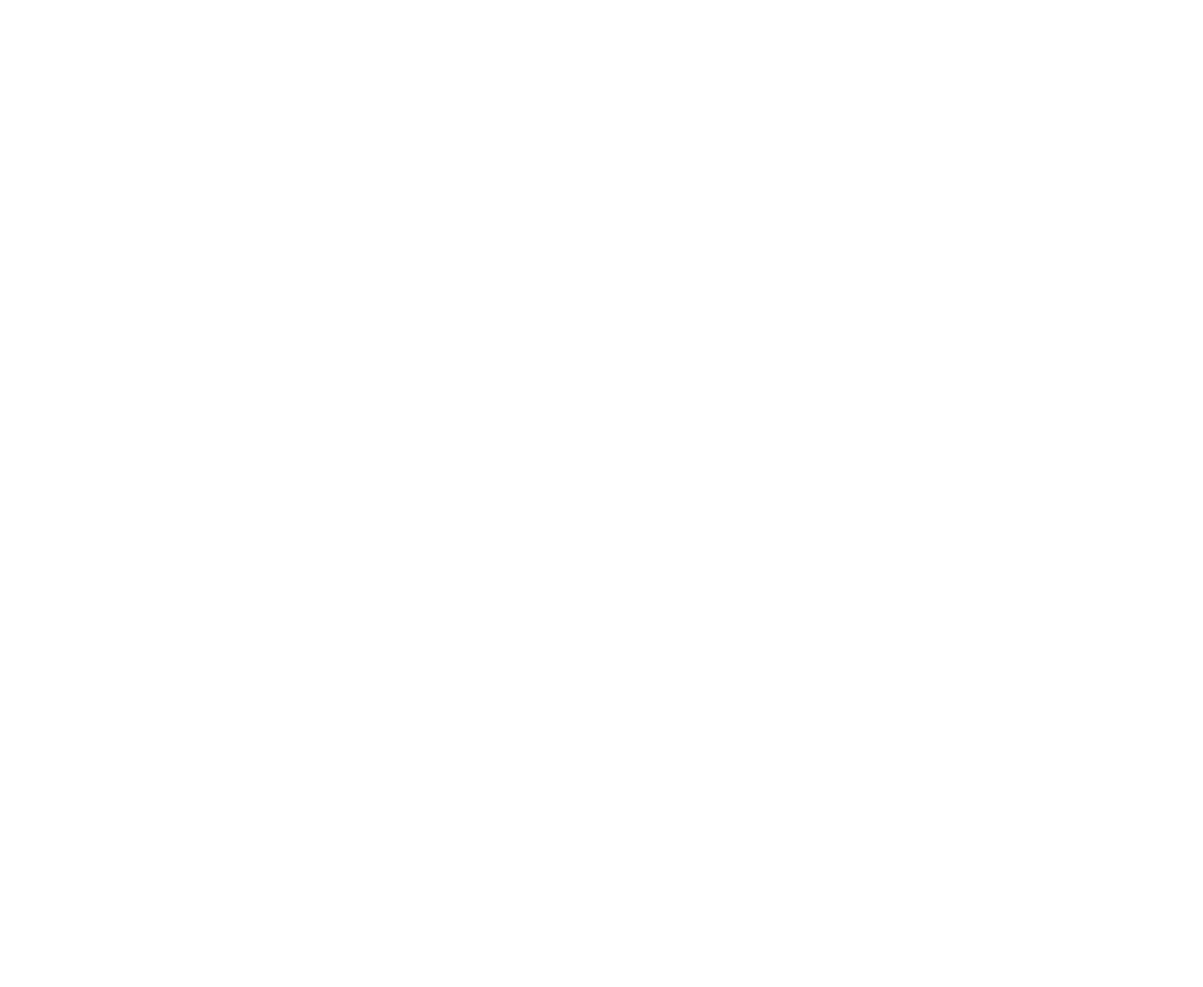
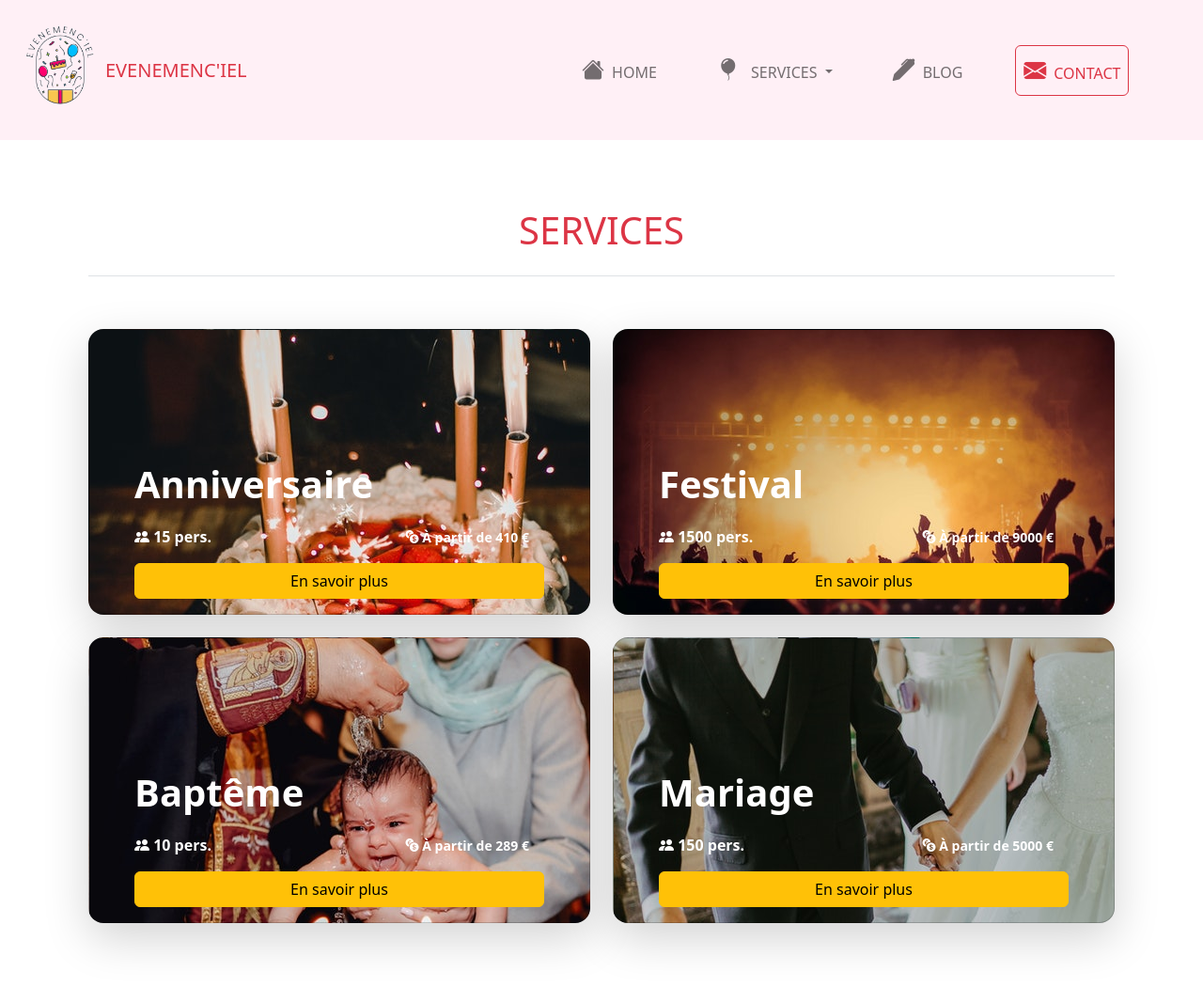
Before and after one commit to baotram1209/tp03-m2i, a plain HTML site: page services.html in a window 1280 px wide. Shown: the whole page at 94% size. Before the commit the page ends 800 px from the top, so only its background shows below. Drawn offline with nearby package versions, Linux system fonts and the light colour scheme.

Commit message:
services page

```diff
--- a/services.html
+++ b/services.html
@@ -0,0 +1,232 @@
+<!DOCTYPE html>
+<html lang="en">
+  <head>
+    <meta charset="UTF-8" />
+    <meta http-equiv="X-UA-Compatible" content="IE=edge" />
+    <meta name="viewport" content="width=device-width, initial-scale=1.0" />
+    <title>TP-bootstrap branch Sophie</title>
+    <!-- Install Bootstrap with CDN -->
+    <!-- Link to put always before file css (Css part of framework bootstrap) -->
+    <link
+      href="https://cdn.jsdelivr.net/npm/bootstrap@5.2.0/dist/css/bootstrap.min.css"
+      rel="stylesheet"
+      integrity="sha384-gH2yIJqKdNHPEq0n4Mqa/HGKIhSkIHeL5AyhkYV8i59U5AR6csBvApHHNl/vI1Bx"
+      crossorigin="anonymous"
+    />
+    <link
+      rel="stylesheet"
+      href="https://cdn.jsdelivr.net/npm/bootstrap-icons@1.9.1/font/bootstrap-icons.css"
+    />
+
+    <link rel="stylesheet" href="css/styles.css" />
+  </head>
+
+  <body>
+    <!-- Content of my page -->
+    <header>
+      <nav class="navbar navbar-expand-lg bg-red-pastel">
+        <div class="container-fluid">
+          <img src="images/logo-new.png" alt="" width="100px" class="p-1" />
+          <a class="navbar-brand text-danger" href="#">EVENEMENC'IEL</a>
+          <button
+            class="navbar-toggler"
+            type="button"
+            data-bs-toggle="collapse"
+            data-bs-target="#navbarNavDropdown"
+            aria-controls="navbarNavDropdown"
+            aria-expanded="false"
+            aria-label="Toggle navigation"
+          >
+            <span class="navbar-toggler-icon"></span>
+          </button>
+          <div class="collapse navbar-collapse offset-3" id="navbarNavDropdown">
+            <ul class="navbar-nav mx-auto">
+              <li class="nav-item">
+                <a class="nav-link me-5" aria-current="page" href="index.html">
+                  <i class="bi bi-house-fill fs-4 text me-2"></i>HOME</a
+                >
+              </li>
+              <li class="nav-item dropdown me-5">
+                <a
+                  class="nav-link dropdown-toggle"
+                  href="services.html"
+                  role="button"
+                  data-bs-toggle="dropdown"
+                  aria-expanded="false"
+                  ><i class="bi bi-balloon-fill fs-4 text me-2"></i>
+                  SERVICES
+                </a>
+                <ul class="dropdown-menu">
+                  <li>
+                    <a class="dropdown-item" href="services.html#wedding"
+                      >Mariage</a
+                    >
+                  </li>
+                  <li>
+                    <a class="dropdown-item" href="services.html#baptism"
+                      >Baptême</a
+                    >
+                  </li>
+                  <li>
+                    <a class="dropdown-item" href="services.html#festival"
+                      >Festival</a
+                    >
+                  </li>
+                  <li>
+                    <a class="dropdown-item" href="services.html#birthday"
+                      >Anniversaire</a
+                    >
+                  </li>
+                </ul>
+              </li>
+              <li class="nav-item">
+                <a class="nav-link me-5" aria-current="page" href="blog.html">
+                  <i class="bi bi-pen-fill fs-4 text me-2"></i>BLOG</a
+                >
+              </li>
+              <li class="nav-item me-5">
+                <a
+                  class="btn btn-outline-danger p-2"
+                  aria-current="page"
+                  href="content.html"
+                >
+                  <i class="bi bi-envelope-fill fs-4 text me-2"></i>CONTACT</a
+                >
+              </li>
+            </ul>
+          </div>
+        </div>
+      </nav>
+    </header>
+    <!-- Services-->
+    <main>
+      <!-- link for custom cards https://getbootstrap.com/docs/5.2/examples/features/ -->
+      <div class="container px-4 py-5" id="custom-cards">
+        <h1 class="h1 text-uppercase text-danger text-center p-4 border-bottom">
+          Services
+        </h1>
+
+        <div class="row row-cols-1 row-cols-lg-2 align-items-stretch g-4 py-5">
+          <!--card 1-->
+          <div class="col" id="birthday">
+            <div
+              class="card card-cover h-100 overflow-hidden text-bg-dark rounded-4 shadow-lg"
+              style="background-image: url('images/birthday2.jpg')"
+            >
+              <div
+                class="d-flex flex-column h-100 p-5 pb-3 text-white text-shadow-1"
+              >
+                <h2 class="pt-5 mt-5 mb-4 display-6 lh-1 fw-bold">
+                  Anniversaire
+                </h2>
+                <ul class="d-flex list-unstyled mt-auto fw-bold">
+                  <li class="me-auto">
+                    <i class="bi bi-people-fill"></i> 15 pers.
+                  </li>
+                  <li class="d-flex align-items-center me-3">
+                    <svg class="bi me-2" width="1em" height="1em">
+                      <use xlink:href="#geo-fill"></use>
+                    </svg>
+                    <small
+                      ><i class="bi bi-currency-exchange"></i> À partir de 410
+                      €</small
+                    >
+                  </li>
+                </ul>
+                <button class="btn btn-warning">En savoir plus</button>
+              </div>
+            </div>
+          </div>
+          <!--card 2-->
+          <div class="col" id="festival">
+            <div
+              class="card card-cover h-100 overflow-hidden text-bg-dark rounded-4 shadow-lg"
+              style="background-image: url('images/festival.jpg')"
+            >
+              <div
+                class="d-flex flex-column h-100 p-5 pb-3 text-white text-shadow-1"
+              >
+                <h2 class="pt-5 mt-5 mb-4 display-6 lh-1 fw-bold">Festival</h2>
+                <ul class="d-flex list-unstyled mt-auto fw-bold">
+                  <li class="me-auto">
+                    <i class="bi bi-people-fill"></i> 1500 pers.
+                  </li>
+                  <li class="d-flex align-items-center me-3">
+                    <small
+                      ><i class="bi bi-currency-exchange"></i> À partir de 9000
+                      €</small
+                    >
+                  </li>
+                </ul>
+                <button class="btn btn-warning">En savoir plus</button>
+              </div>
+            </div>
+          </div>
+
+          <!--card 3-->
+          <div class="col" id="baptism">
+            <div
+              class="card card-cover h-100 overflow-hidden text-bg-dark rounded-4 shadow-lg"
+              style="background-image: url('images/baptism.jpg')"
+            >
+              <div
+                class="d-flex flex-column h-100 p-5 pb-3 text-white text-shadow-1"
+              >
+                <h2 class="pt-5 mt-5 mb-4 display-6 lh-1 fw-bold">Baptême</h2>
+                <ul class="d-flex list-unstyled mt-auto fw-bold">
+                  <li class="me-auto">
+                    <i class="bi bi-people-fill"></i> 10 pers.
+                  </li>
+                  <li class="d-flex align-items-center me-3">
+                    <svg class="bi me-2" width="1em" height="1em">
+                      <use xlink:href="#geo-fill"></use>
+                    </svg>
+                    <small
+                      ><i class="bi bi-currency-exchange"></i> À partir de 289
+                      €</small
+                    >
+                  </li>
+                </ul>
+                <button class="btn btn-warning">En savoir plus</button>
+              </div>
+            </div>
+          </div>
+          <!--card 4-->
+          <div class="col" id="wedding">
+            <div
+              class="card card-cover h-100 overflow-hidden text-bg-dark rounded-4 shadow-lg"
+              style="background-image: url('images/wedding.jpg')"
+            >
+              <div
+                class="d-flex flex-column h-100 p-5 pb-3 text-white text-shadow-1"
+              >
+                <h2 class="pt-5 mt-5 mb-4 display-6 lh-1 fw-bold">Mariage</h2>
+                <ul class="d-flex list-unstyled mt-auto fw-bold">
+                  <li class="me-auto">
+                    <i class="bi bi-people-fill"></i> 150 pers.
+                  </li>
+                  <li class="d-flex align-items-center me-3">
+                    <small
+                      ><i class="bi bi-currency-exchange"></i> À partir de 5000
+                      €</small
+                    >
+                  </li>
+                </ul>
+                <button class="btn btn-warning">En savoir plus</button>
+              </div>
+            </div>
+          </div>
+        </div>
+      </div>
+    </main>
+
+    <!-- End of Content of my page -->
+
+    <!-- Script to put at the end of body (JS part of framework bootstrap)-->
+    <script
+      src="https://cdn.jsdelivr.net/npm/bootstrap@5.2.0/dist/js/bootstrap.bundle.min.js"
+      integrity="sha384-A3rJD856KowSb7dwlZdYEkO39Gagi7vIsF0jrRAoQmDKKtQBHUuLZ9AsSv4jD4Xa"
+      crossorigin="anonymous"
+    ></script>
+  </body>
+</html>
```
Also changed, not shown: index.html (+25 -9 lines), images/baptism.jpg (added), images/birthday2.jpg (added), images/festival.jpg (added), images/wedding.jpg (added).
